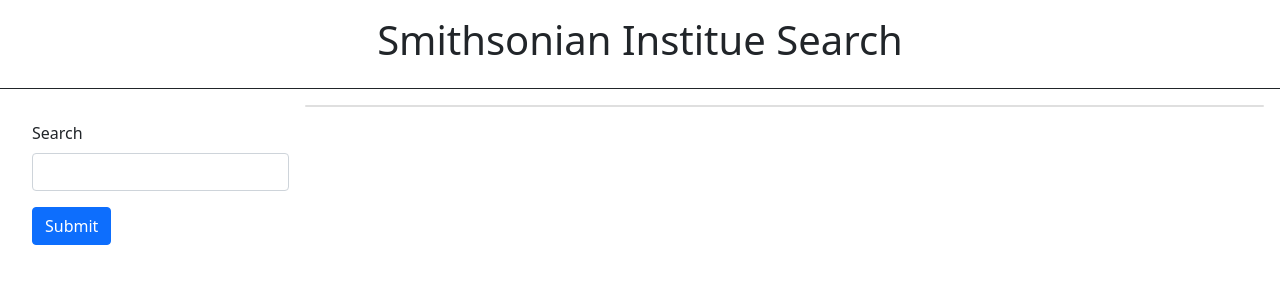
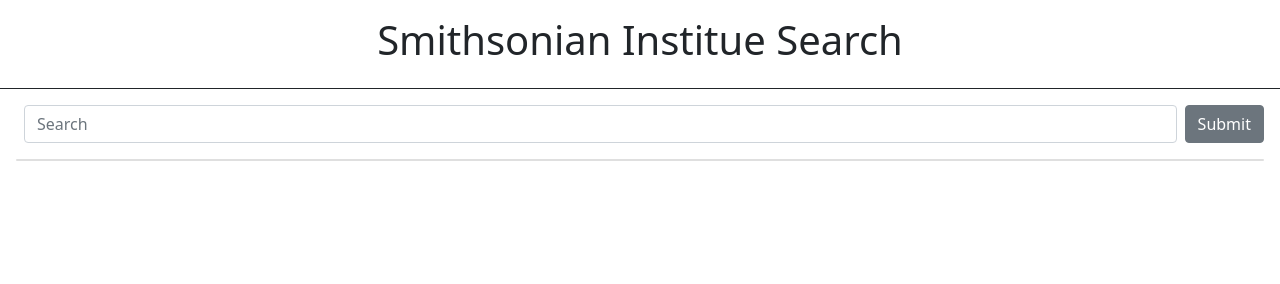
Before and after one commit to megellman/museum-artifact-search-tool, a plain HTML site: page results.html in a window 1280 px wide. Drawn offline with nearby package versions, Linux system fonts and the light colour scheme.

Commit message:
added styling to results page"
"

```diff
--- a/assets/js/result.js
+++ b/assets/js/result.js
@@ -34,10 +34,12 @@ async function getArtifactInfo(search) {
             img.src = `https://www.artic.edu/iiif/2/${data.image_id}/full/843,/0/default.jpg`;
             let textOnly = data.description.replace(/<[^>]*>/g, '');
             paragraph.textContent = textOnly;
-            cardBody.setAttribute("class", "card-body");
+            cardBody.setAttribute("class", "card-body p-2");
+            cardBody.setAttribute("style", "width:40%");
             title.setAttribute("class", "card-title");
             paragraph.setAttribute("class", "card-text");
-            img.setAttribute("class", "card-img-top d-block w-100");
+            img.setAttribute("class", "card-img-top d-block");
+            // img.setAttribute("style", "max-width: 30%");
             subtitle.setAttribute("class", "card-subtitle mb-2 text-muted");
 
 
--- a/results.html
+++ b/results.html
@@ -16,22 +16,19 @@
     </div>
 
     <!-- Search Tool -->
-    <div class="d-flex flex-shrink p-3 justify-content-between">
-        <div class="flex-column p-3" style="max-width: 40%;">
-            <form id="searchForm">
-                <div class="mb-3">
-                    <label for="search" class="form-label">Search</label>
-                    <input type="text" name="search" class="form-control" id="search">
+    <div class="p-3">
+        <div class="pb-3">
+            <form id="searchForm" class="d-flex flex-row">
+                <div class=" w-100 px-2">
+                    <input type="text" placeholder="Search" name="search" class="form-control w-100" id="search">
                 </div>
-                <button type="submit" class="btn btn-primary">Submit</button>
+                <button type="submit" class="btn btn-secondary align-self-start">Submit</button>
             </form>
         </div>
         <!-- Results Container -->
-        <div id="cardContainer" class="flex-column flex-grow-1 d-flex gap-2">
-            <div id="resultsContainer" class="card">
+            <div id="resultsContainer" class="card d-flex justify-content-between flex-wrap flex-row">
 
             </div>
-        </div>
     </div>
     <script src="./assets/js/result.js"></script>
 </body>
```
